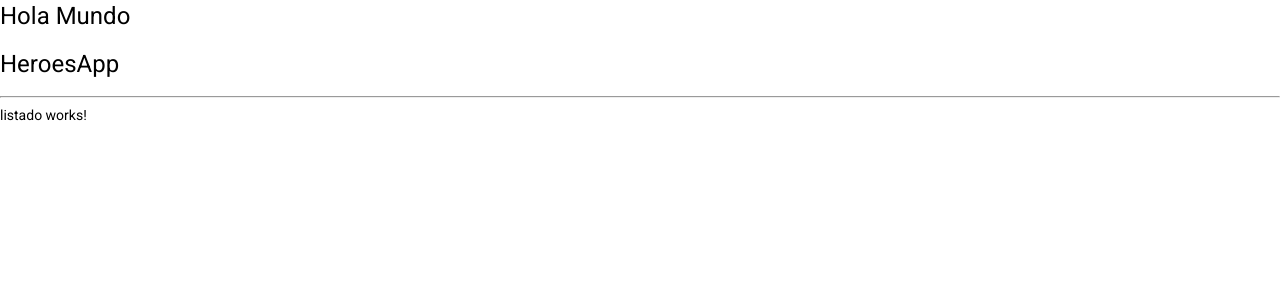
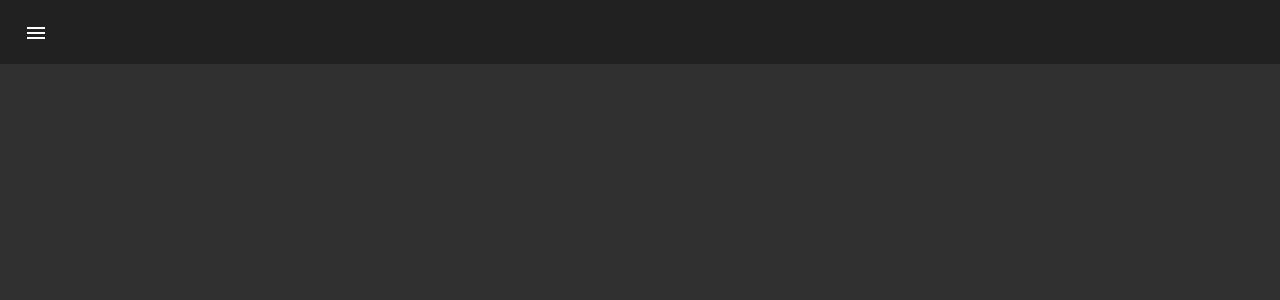
Before and after one commit to AlexanderMartinez25/heroesApp, an Angular app: page /heroes/listado in a window 1280 px wide. Shown: the top 300 px of the page. Built offline with nearby package versions, Linux system fonts and the light colour scheme.

Commit message:
Material Sidenav, toolbar e iconos

```diff
--- a/src/app/app.component.html
+++ b/src/app/app.component.html
@@ -1,2 +1 @@
-<h1>Hola Mundo</h1>
 <router-outlet></router-outlet>
--- a/src/app/heroes/heroes.module.ts
+++ b/src/app/heroes/heroes.module.ts
@@ -7,6 +7,7 @@
 import { HomeComponent } from './pages/home/home.component';
 import { ListadoComponent } from './pages/listado/listado.component';
 import { FlexLayoutModule } from '@angular/flex-layout';
+import { MaterialModule } from '../material/material.module';
 
 
 
@@ -21,7 +22,8 @@
   imports: [
     CommonModule,
     FlexLayoutModule,
-    HeroesRoutingModule
+    HeroesRoutingModule,
+    MaterialModule
   ]
 })
 export class HeroesModule { }
--- a/src/app/heroes/pages/home/home.component.html
+++ b/src/app/heroes/pages/home/home.component.html
@@ -1,4 +1,11 @@
-<h1>HeroesApp</h1>
-<hr>
+<mat-sidenav-container fullscreen>
+    <mat-sidenav #sidenav>
+        <h1>Sidenav</h1>
+    </mat-sidenav>
 
-<router-outlet></router-outlet>
+    <mat-toolbar>
+        <button mat-icon-button (click)="sidenav.toggle()">
+            <mat-icon>menu</mat-icon>
+        </button>
+    </mat-toolbar>
+</mat-sidenav-container>
```
Also changed, not shown: src/app/material/material.module.ts (+8 -3 lines).
